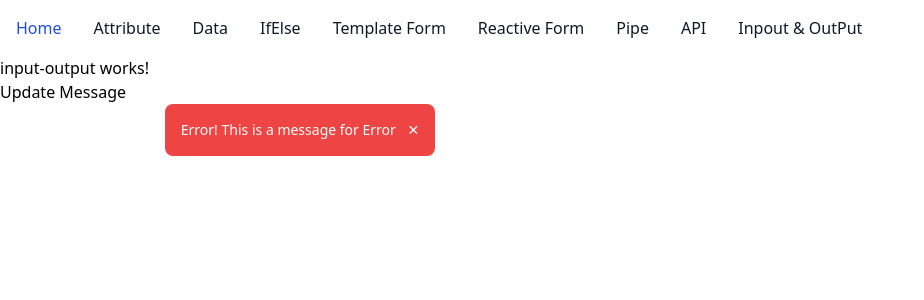
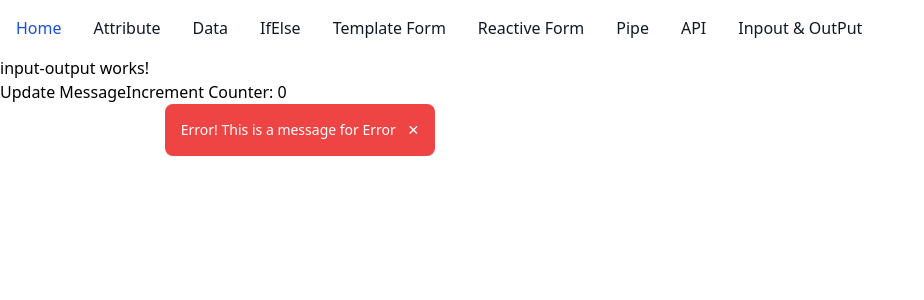
Before and after one commit to AlNomanCSE/angular-learning-app, an Angular app: page /io in a window 1280 px wide. Shown: the top 300 px of the page, without its empty margins (0-924 px from the left). Built offline with nearby package versions, Linux system fonts and the light colour scheme.

Commit message:
ngDocheck

```diff
--- a/src/app/components/input-output/input-output.component.html
+++ b/src/app/components/input-output/input-output.component.html
@@ -1,5 +1,6 @@
 <p>input-output works!</p>
 <button (click)="updateMessage()">Update Message</button>
+<button (click)="incrementCounter()">Increment Counter: {{counter}}</button>
 <div class="w-[600px] flex justify-center">
     @if(!close){
         <app-alert [message]="message" [type]="'Error'" ></app-alert>
--- a/src/app/components/input-output/input-output.component.ts
+++ b/src/app/components/input-output/input-output.component.ts
@@ -1,4 +1,4 @@
-import { Component ,OnChanges} from '@angular/core';
+import { Component, OnChanges } from '@angular/core';
 import { AlertComponent } from '../../reuseableComponent/alert/alert.component';
 
 @Component({
@@ -6,12 +6,16 @@ import { AlertComponent } from '../../reuseableComponent/alert/alert.component';
     standalone: true,
     imports: [AlertComponent],
     templateUrl: './input-output.component.html',
-  styles: ``
+    styles: ``,
 })
 export class InputOutputComponent {
-  message:string = 'This is a message for Error';
-  close:boolean = false;
+    message: string = 'This is a message for Error';
+    close: boolean = false;
+    counter: number = 0; // Added counter
     updateMessage() {
         this.message = 'Updated message';
     }
+    incrementCounter() {
+        this.counter++; // This won't trigger ngOnChanges but will trigger ngDoCheck
     }
+}
--- a/src/app/reuseableComponent/alert/alert.component.ts
+++ b/src/app/reuseableComponent/alert/alert.component.ts
@@ -1,21 +1,27 @@
 import { CommonModule } from '@angular/common';
-import { Component, Input,Output,EventEmitter ,OnChanges, SimpleChanges, OnInit} from '@angular/core';
+import {
+    Component,
+    Input,
+    Output,
+    EventEmitter,
+    OnChanges,
+    SimpleChanges,
+    OnInit,
+} from '@angular/core';
 
 @Component({
     selector: 'app-alert',
     standalone: true,
     imports: [CommonModule],
     templateUrl: './alert.component.html',
-  styles: ``
+    styles: ``,
 })
-export class AlertComponent implements OnChanges,OnInit {
+export class AlertComponent implements OnChanges, OnInit {
+    @Input() message: string = '';
 
-  @Input() message:string = '';
+    @Input() type: string = '';
 
-  @Input() type:string = '';
-
-  @Input() bg:string = '';
-
+    @Input() bg: string = '';
 
     //this is the output event and in parents html we will listen to this event by this name (closeAlert)
     @Output() closeAlert = new EventEmitter<string>();
@@ -25,7 +31,10 @@ export class AlertComponent implements OnChanges,OnInit {
     ngOnInit(): void {
         console.log('Oninit Called');
     }
-
+    // Add ngDoCheck
+    ngDoCheck(): void {
+        console.log('ngDoCheck Called');
+    }
     onClose() {
         this.closeAlert.emit(this.type); // Emitting the type of alert that was closed
     }
```
Lines whose indentation alone changed are shown as unchanged.
